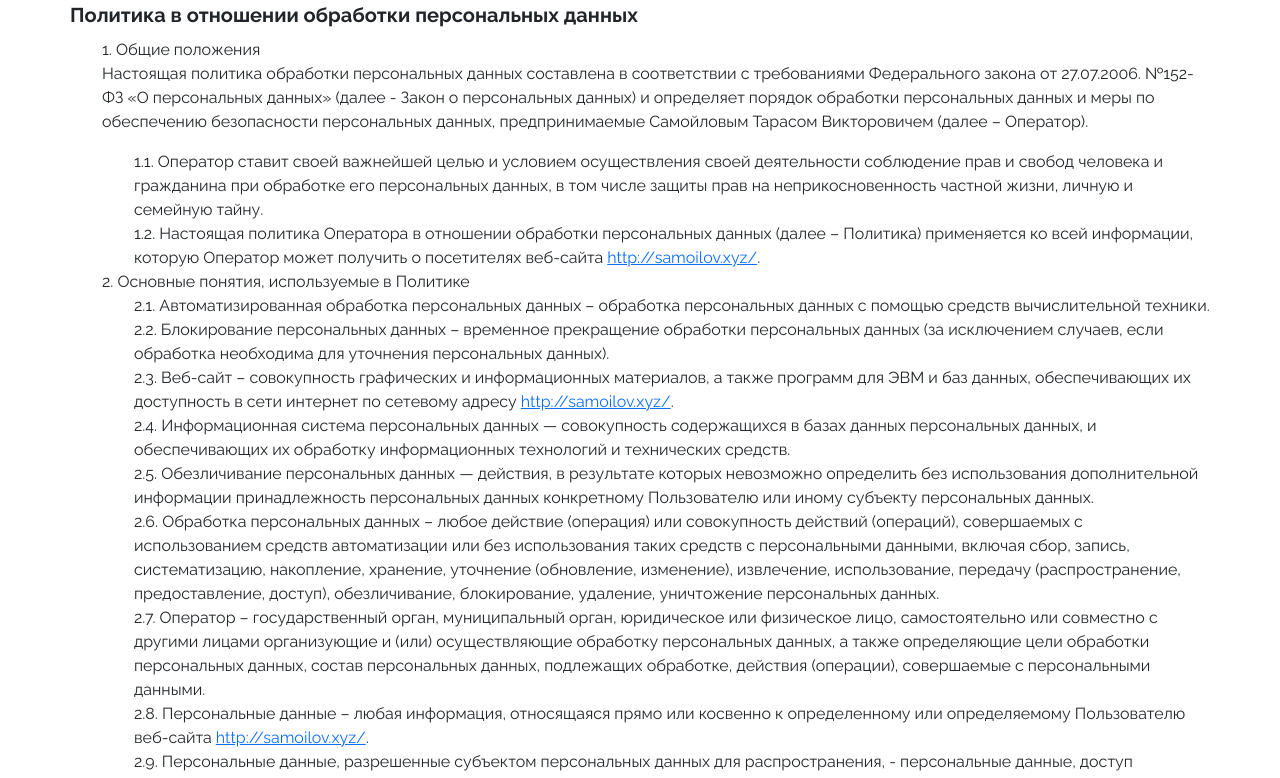
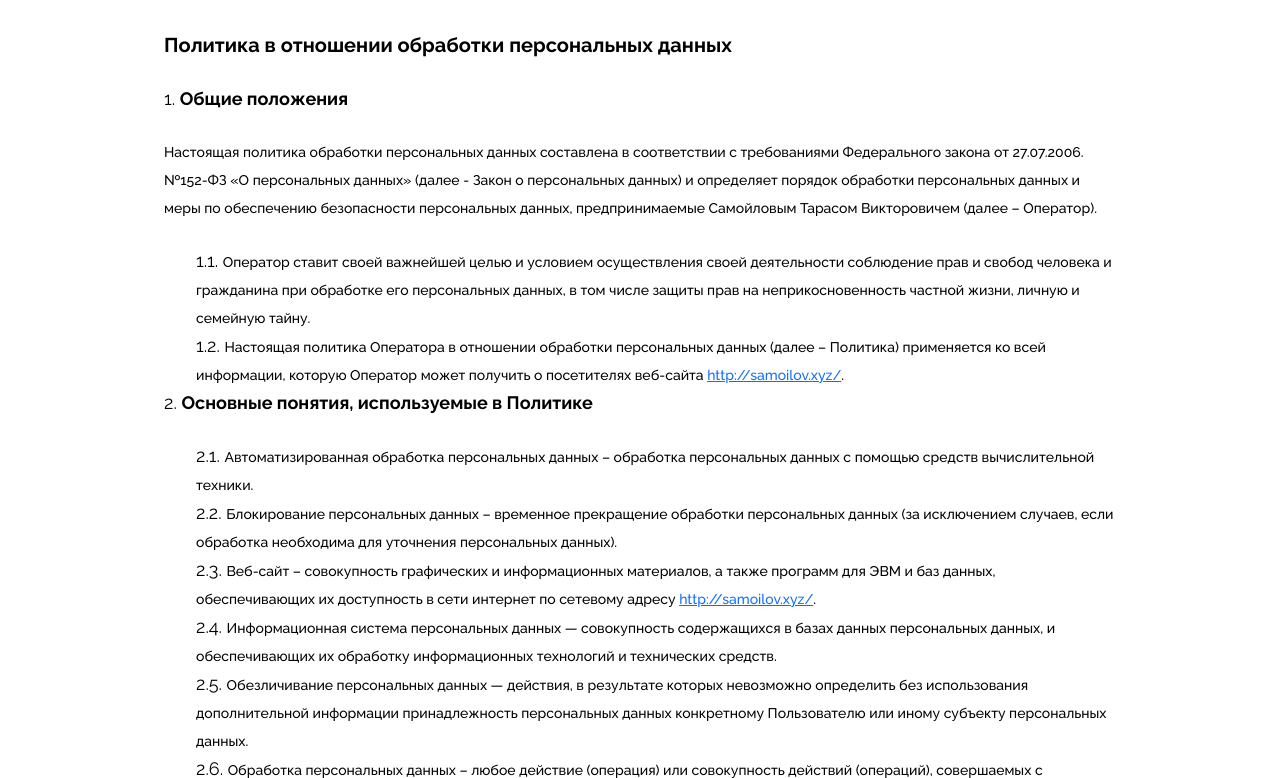
Before and after one commit to stv74/myportfolio, a website: page src/policy.html in a window 1280 px wide. Shown: the top 778 px of the page. Drawn offline with Linux system fonts and the light colour scheme.

Commit message:
Work on the privacy policy

```diff
--- a/src/policy.html
+++ b/src/policy.html
@@ -8,9 +8,9 @@
 		<link rel="stylesheet" href="css/style.min.css" />
 	</head>
 	<body>
-		<div class="container">
+		<div class="policy">
 			<h1 class="title title_fz20">Политика в отношении обработки персональных данных</h1>
-			<ol>
+			<ol class="policy__external-list">
 				<li>
 					Общие положения
 					<p>
@@ -20,7 +20,7 @@
 						персональных данных и меры по обеспечению безопасности персональных данных,
 						предпринимаемые Самойловым Тарасом Викторовичем (далее – Оператор).
 					</p>
-					<ol>
+					<ol class="policy__nested-list">
 						<li>
 							Оператор ставит своей важнейшей целью и условием осуществления своей
 							деятельности соблюдение прав и свобод человека и гражданина при
@@ -37,7 +37,7 @@
 				</li>
 				<li>
 					Основные понятия, используемые в Политике
-					<ol>
+					<ol class="policy__nested-list">
 						<li>
 							Автоматизированная обработка персональных данных – обработка
 							персональных данных с помощью средств вычислительной техники.
@@ -129,7 +129,7 @@
 				</li>
 				<li>
 					Основные права и обязанности Оператора
-					<ol>
+					<ol class="policy__nested-list">
 						<li>
 							Оператор имеет право:
 							<div class="list">
@@ -196,7 +196,7 @@
 				</li>
 				<li>
 					Основные права и обязанности субъектов персональных данных
-					<ol>
+					<ol class="policy__nested-list">
 						<li>
 							Субъекты персональных данных имеют право:
 							<div class="list">
@@ -262,6 +262,7 @@
 				<li></li>
 			</ol>
 		</div>
+
 		1. Общие положения Настоящая политика обработки персональных данных составлена в
 		соответствии с требованиями Федерального закона от 27.07.2006. №152-ФЗ «О персональных
 		данных» (далее - Закон о персональных данных) и определяет порядок обработки персональных
--- a/src/sass/abstracts/_variables.scss
+++ b/src/sass/abstracts/_variables.scss
@@ -1 +1,2 @@
-$main-color: #fe4066;
+$main-color: rgba(254, 64, 102, 1);
+$main-color-act: rgba(254, 64, 102, 0.7);
--- a/src/sass/base/_base.scss
+++ b/src/sass/base/_base.scss
@@ -1,14 +1,6 @@
 * {
 	margin: 0;
 	padding: 0;
-}
-
-a {
-	color: #fff;
-	text-decoration: none;
-	&:hover {
-		color: #fff;
-	}
 }
 
 .divider {
--- a/src/sass/base/_typography.scss
+++ b/src/sass/base/_typography.scss
@@ -1,5 +1,9 @@
 body {
 	font-family: 'Raleway', sans-serif;
+	font-weight: 500;
+	font-size: 12px;
+	line-height: 18px;
+	color: #000000;
 }
 
 .highlight {
@@ -7,9 +11,9 @@ body {
 	color: $main-color;
 }
 
-.text {
-	font-weight: 500;
-	font-size: 12px;
-	line-height: 18px;
-	color: #000000;
-}
+// .text {
+// 	font-weight: 500;
+// 	font-size: 12px;
+// 	line-height: 18px;
+// 	color: #000000;
+// }
--- a/src/sass/components/_button.scss
+++ b/src/sass/components/_button.scss
@@ -1,4 +1,6 @@
 .btn {
+	color: #fff;
+	text-decoration: none;
 	font-size: 18px;
 	font-weight: 400;
 	border: 2px solid #fff;
@@ -6,15 +8,19 @@
 	transition: 0.6s;
 	box-shadow: 0px 4px 4px rgba(0, 0, 0, 0.15);
 	&:hover {
-		background: $main-color;
+		color: #fff;
+		background-color: $main-color;
 		border-color: $main-color;
+	}
+	&:active {
+		transform: translateY(2px);
+		box-shadow: none;
 	}
 	&_form {
 		border: none;
 		background-color: $main-color;
-		color: #fff;
 		&:hover {
-			opacity: 65%;
+			background-color: $main-color-act;
 		}
 	}
 }
--- a/src/sass/components/_sidepanel.scss
+++ b/src/sass/components/_sidepanel.scss
@@ -18,4 +18,11 @@
 		line-height: 24px;
 		color: #fff;
 	}
+	&__link {
+		color: #fff;
+		text-decoration: none;
+		&:hover {
+			color: #fff;
+		}
+	}
 }
--- a/src/sass/layout/_contacts.scss
+++ b/src/sass/layout/_contacts.scss
@@ -11,6 +11,7 @@
 	&__link {
 		color: #000;
 		font-size: 30px;
+		text-decoration: none;
 		transition: all 0.5s;
 		&:not(:last-child) {
 			letter-spacing: 20px;
--- a/src/sass/pages/_policy.scss
+++ b/src/sass/pages/_policy.scss
@@ -1,20 +1,35 @@
-a {
-	color: #0d6efd;
-	text-decoration: underline;
+.policy {
+	max-width: 992px;
+	margin: 0 auto;
+	padding: 30px 20px;
+	&__external-list,
+	&__nested-list {
+		list-style: none;
+		counter-reset: li;
+		& li::before {
+			counter-increment: li;
+			content: counters(li, '.') '. ';
+			font-weight: 400;
+			font-size: 18px;
+		}
+	}
+	&__external-list {
+		margin-top: 25px;
+		font-weight: 700;
+		font-size: 18px;
+		line-height: 28px;
+		padding-left: 0;
+	}
+	&__nested-list {
+		margin-top: 25px;
+		font-weight: 500;
+		font-size: 14px;
+		line-height: 28px;
+	}
+	p {
+		margin-top: 25px;
+		font-weight: 500;
+		font-size: 14px;
+		line-height: 28px;
+	}
 }
-a:hover {
-	color: #0a58ca;
-}
-
-ol {
-	/* убираем стандартную нумерацию */
-	list-style: none;
-	/* Идентифицируем счетчик и даем ему имя li. Значение счетчика не указано - по умолчанию оно равно 0 */
-	counter-reset: li;
-}
-li:before {
-	/* Определяем элемент, который будет нумероваться — li. Псевдоэлемент before указывает, что содержимое, вставляемое при помощи свойства content, будет располагаться перед пунктами списка. Здесь же устанавливается значение приращения счетчика (по умолчанию равно 1). */
-	counter-increment: li;
-	/* С помощью свойства content выводится номер пункта списка. counters() означает, что генерируемый текст представляет собой значения всех счетчиков с таким именем. Точка в кавычках добавляет разделяющую точку между цифрами, а точка с пробелом добавляется перед содержимым каждого пункта списка */
-	content: counters(li, '.') '. ';
-}
```
Also changed, not shown: src/index.html (+1 -1 lines), src/css/style.min.css.
